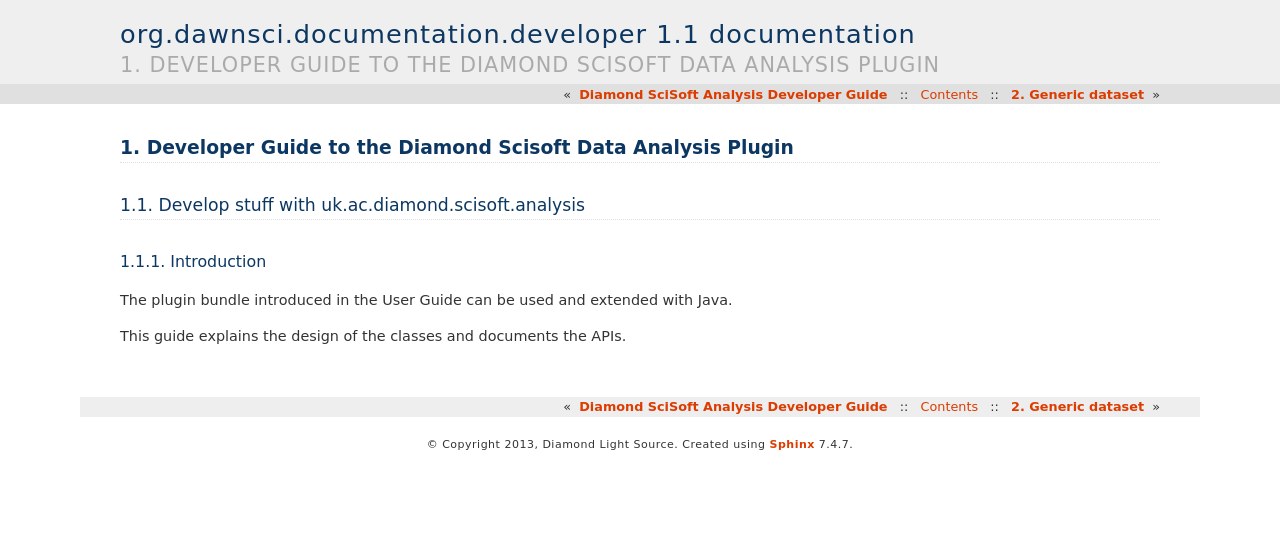
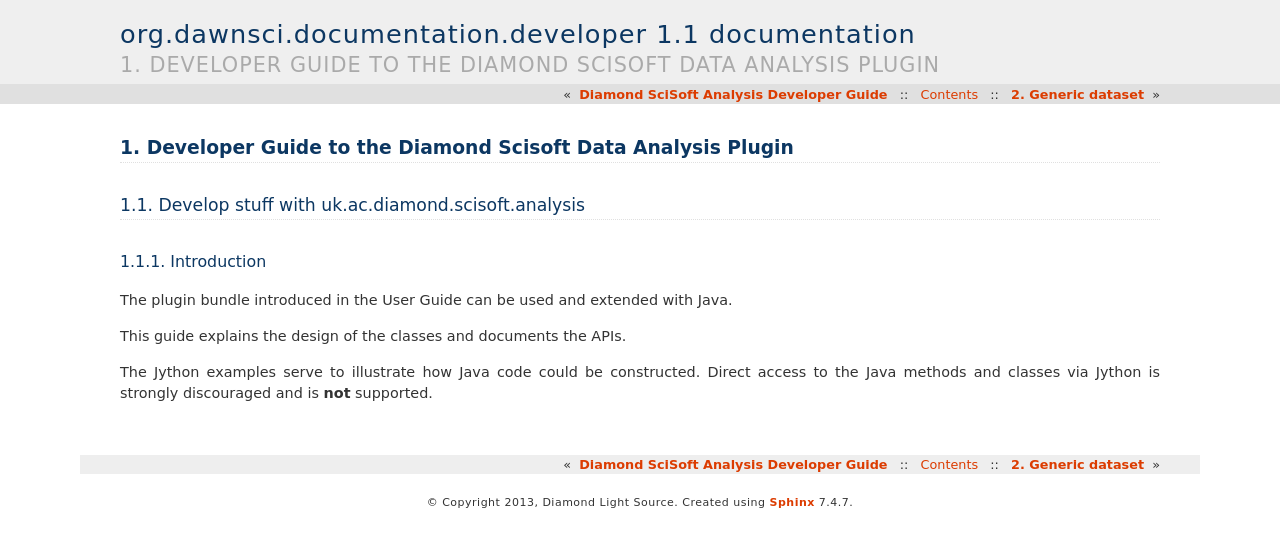
Before and after one commit to DawnScience/dawn-doc, a Sphinx documentation site: the page built from org.dawnsci.documentation.developer/source/scisoftdg.rst, in a window 1280 px wide. Shown: the top 547 px of the page. Built offline with Sphinx 7.4.7, drawn with Linux system fonts in a browser that asks for light colours.

Commit message:
Added warning about Jython access to developers' guide

```diff
--- a/org.dawnsci.documentation.developer/source/scisoftdg.rst
+++ b/org.dawnsci.documentation.developer/source/scisoftdg.rst
@@ -14,3 +14,7 @@ The plugin bundle introduced in the User Guide can be used and extended with
 Java.
 
 This guide explains the design of the classes and documents the APIs.
+
+The Jython examples serve to illustrate how Java code could be constructed.
+Direct access to the Java methods and classes via Jython is strongly discouraged
+and is **not** supported.
```
